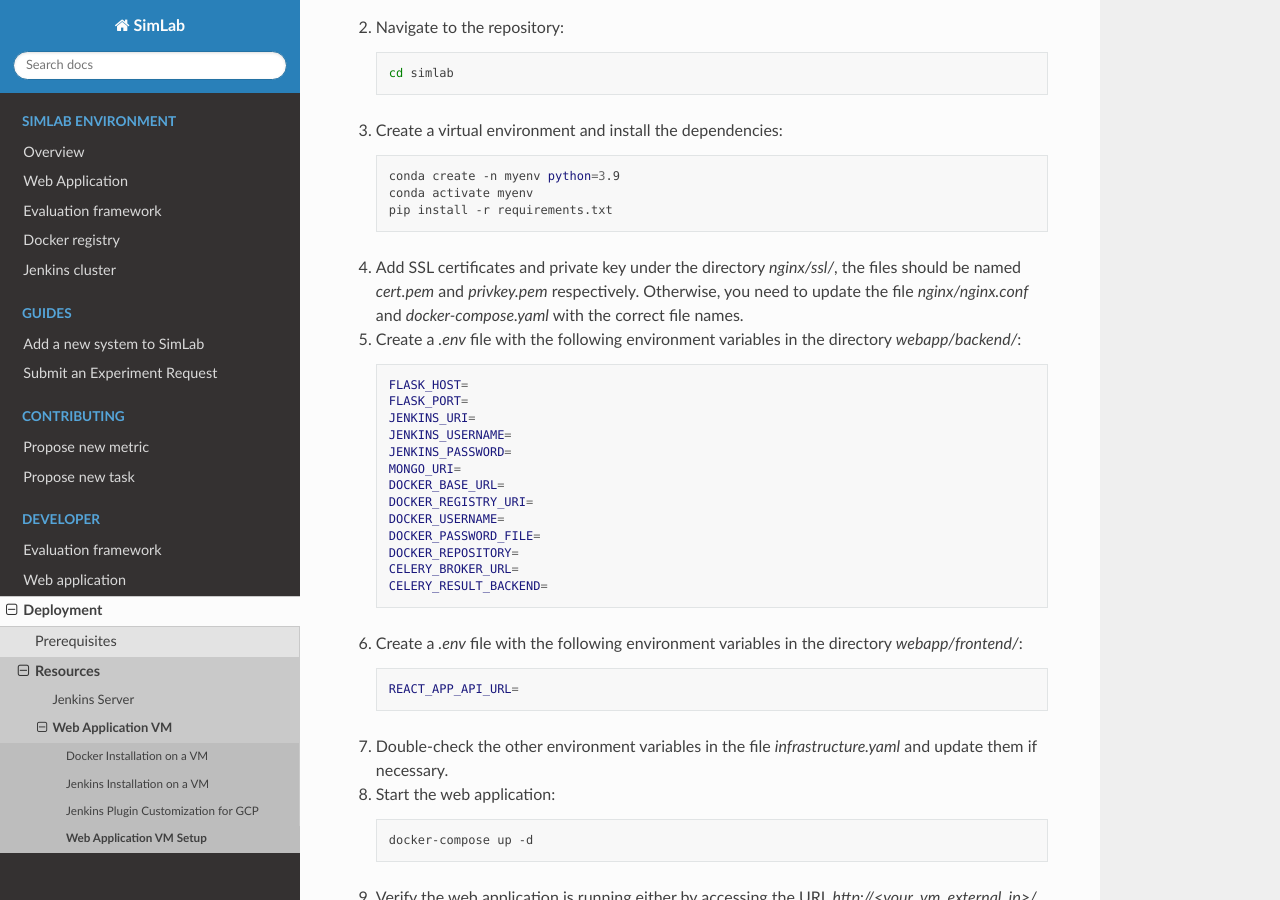
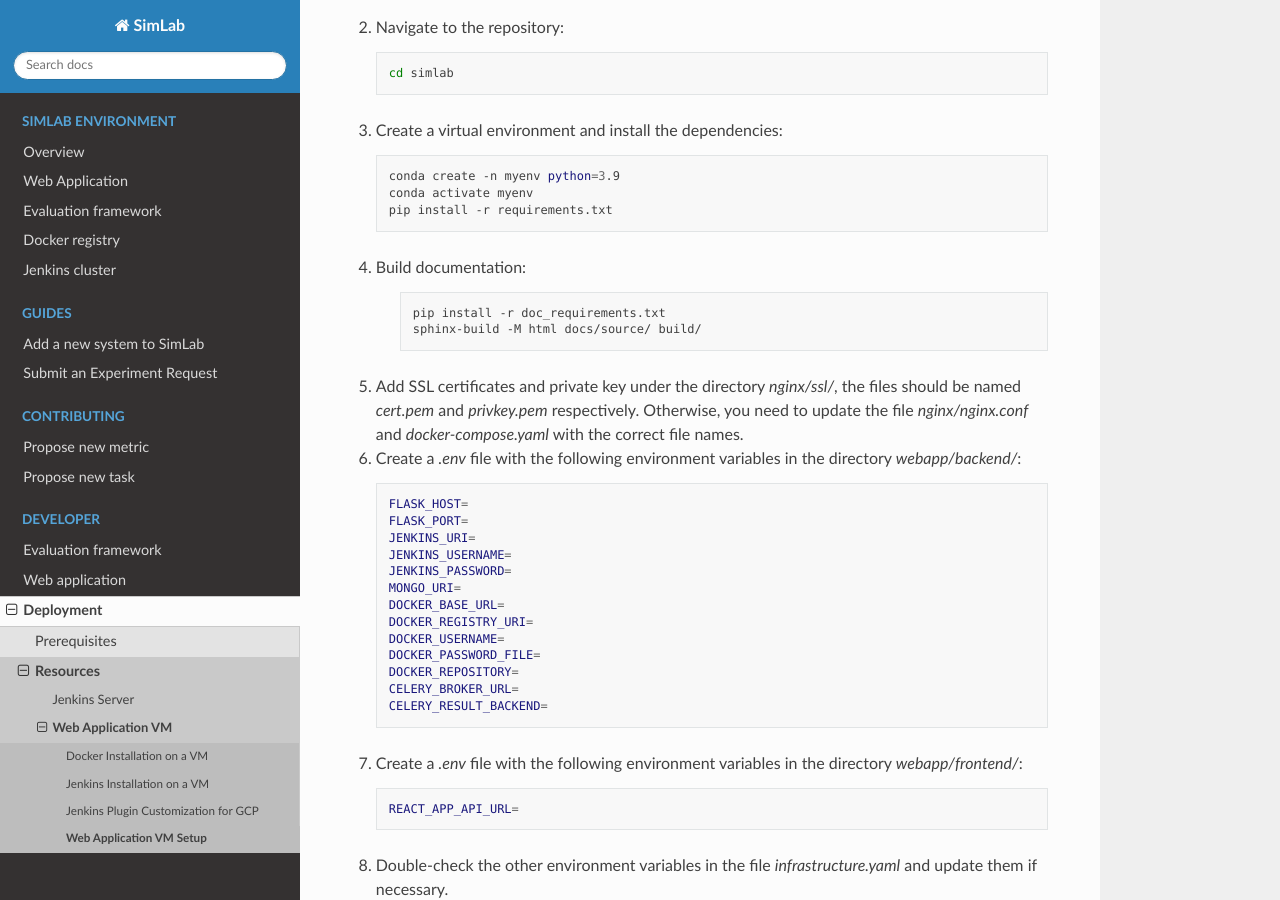
Before and after one commit to iai-group/simlab, a Sphinx documentation site: the page built from docs/source/deployment/webapp_vm.rst, in a window 1280 px wide and 900 px high, scrolled down 793 px. Built offline with Sphinx 7.4.7 and the Read the Docs theme 3.1.0, drawn with Linux system fonts in a browser that asks for light colours.

Commit message:
Add missing step to Web App VM set up

```diff
--- a/docs/source/deployment/webapp_vm.rst
+++ b/docs/source/deployment/webapp_vm.rst
@@ -46,9 +46,15 @@
     conda activate myenv
     pip install -r requirements.txt
 
+4. Build documentation:
 
-4. Add SSL certificates and private key under the directory `nginx/ssl/`, the files should be named `cert.pem` and `privkey.pem` respectively. Otherwise, you need to update the file `nginx/nginx.conf` and `docker-compose.yaml` with the correct file names.
-5. Create a `.env` file with the following environment variables in the directory `webapp/backend/`:
+    .. code-block:: bash
+
+     pip install -r doc_requirements.txt
+     sphinx-build -M html docs/source/ build/
+
+5. Add SSL certificates and private key under the directory `nginx/ssl/`, the files should be named `cert.pem` and `privkey.pem` respectively. Otherwise, you need to update the file `nginx/nginx.conf` and `docker-compose.yaml` with the correct file names.
+6. Create a `.env` file with the following environment variables in the directory `webapp/backend/`:
 
    .. code-block:: bash
 
```
Also changed, not shown: other parts of docs/source/deployment/webapp_vm.rst (+4 -4 lines).
